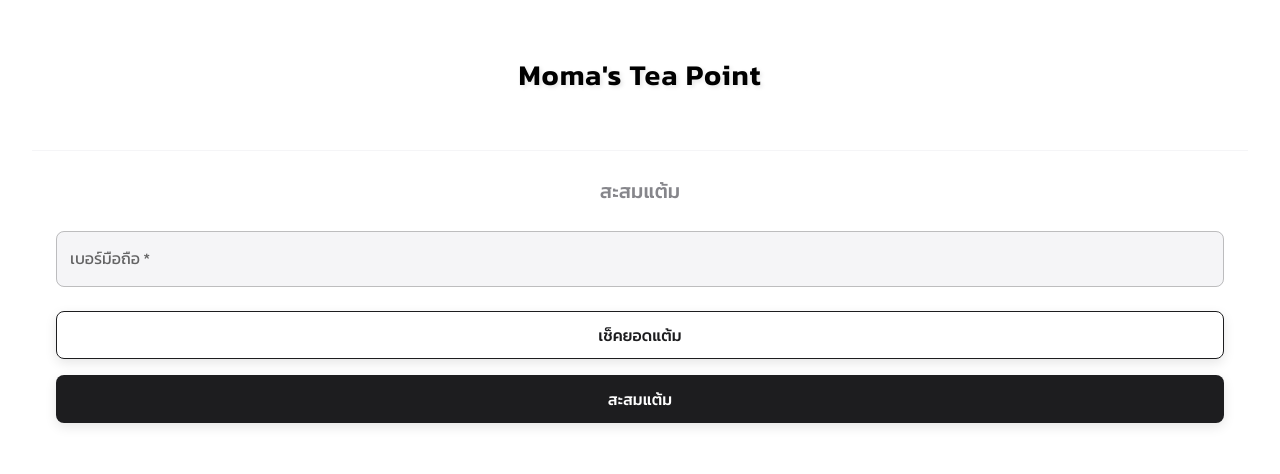
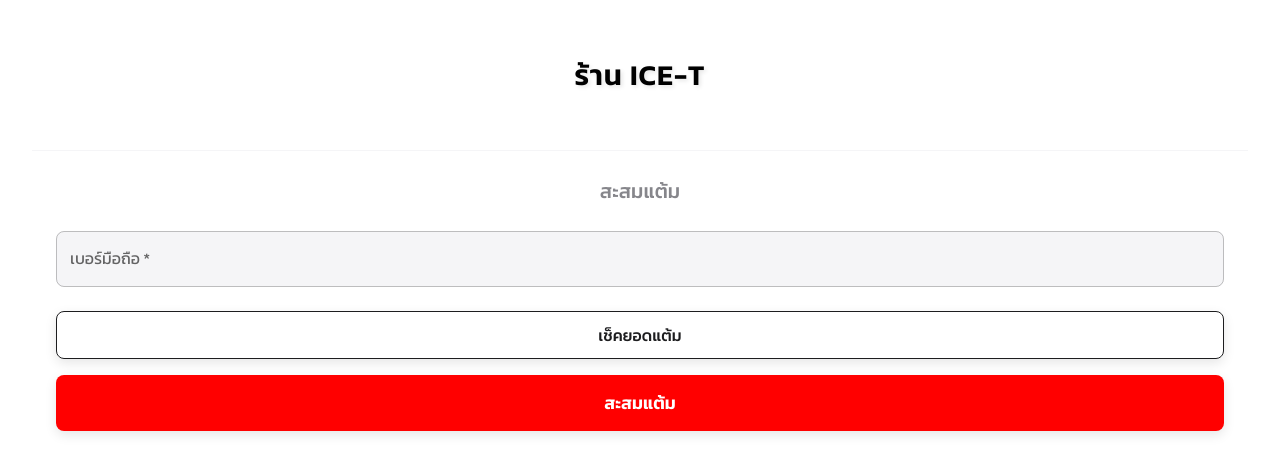
Before and after one commit to dirlenor/reward2, a React (Vite) app: page /#/ in a window 1280 px wide. Shown: the top 474 px of the page. Built offline with nearby package versions, Linux system fonts and the light colour scheme; no server answers.

Commit message:
Initial commit

```diff
--- a/src/lib/supabase.ts
+++ b/src/lib/supabase.ts
@@ -14,7 +14,7 @@
 export const supabase = createClient(supabaseUrl, supabaseAnonKey);
 
 export interface PointRecord {
-  id: number;
+  id: string;
   phone_number: string;
   points: number;
   created_at: string;
--- a/src/pages/PhoneInput.tsx
+++ b/src/pages/PhoneInput.tsx
@@ -189,7 +189,7 @@
               fontSize: '1.8rem'
             }}
           >
-            Moma's Tea Point
+            ร้าน ICE-T
           </Typography>
         </Box>
       </Box>
@@ -211,6 +211,7 @@
           }}
         >
           สะสมแต้ม
+
         </Typography>
 
         <form onSubmit={handleSubmit} style={{ width: '100%' }}>
@@ -269,18 +270,18 @@
               เช็คยอดแต้ม
             </Button>
             <Button
-              type="submit"
               fullWidth
               variant="contained"
+              type="submit"
               sx={{
-                height: '48px',
-                fontSize: '1rem',
-                fontWeight: 500,
+                backgroundColor: '#ff0000',
+                '&:hover': {
+                  backgroundColor: '#cc0000',
+                },
+                height: '56px',
                 borderRadius: '8px',
-                backgroundColor: '#1d1d1f',
-                '&:hover': {
-                  backgroundColor: '#2d2d2f',
-                },
+                fontSize: '1.1rem',
+                fontWeight: 600,
               }}
             >
               สะสมแต้ม
--- a/vite.config.ts
+++ b/vite.config.ts
@@ -6,7 +6,7 @@
   const env = loadEnv(mode, process.cwd(), '');
   return {
     plugins: [react()],
-    base: './',
+    base: '/ice-reward/',
     define: {
       'import.meta.env.VITE_SUPABASE_URL': JSON.stringify(env.VITE_SUPABASE_URL),
       'import.meta.env.VITE_SUPABASE_ANON_KEY': JSON.stringify(env.VITE_SUPABASE_ANON_KEY),
```
Also changed, not shown: package.json (+18 -21 lines), 1 other file (tests, documents, lock files or other folders).
